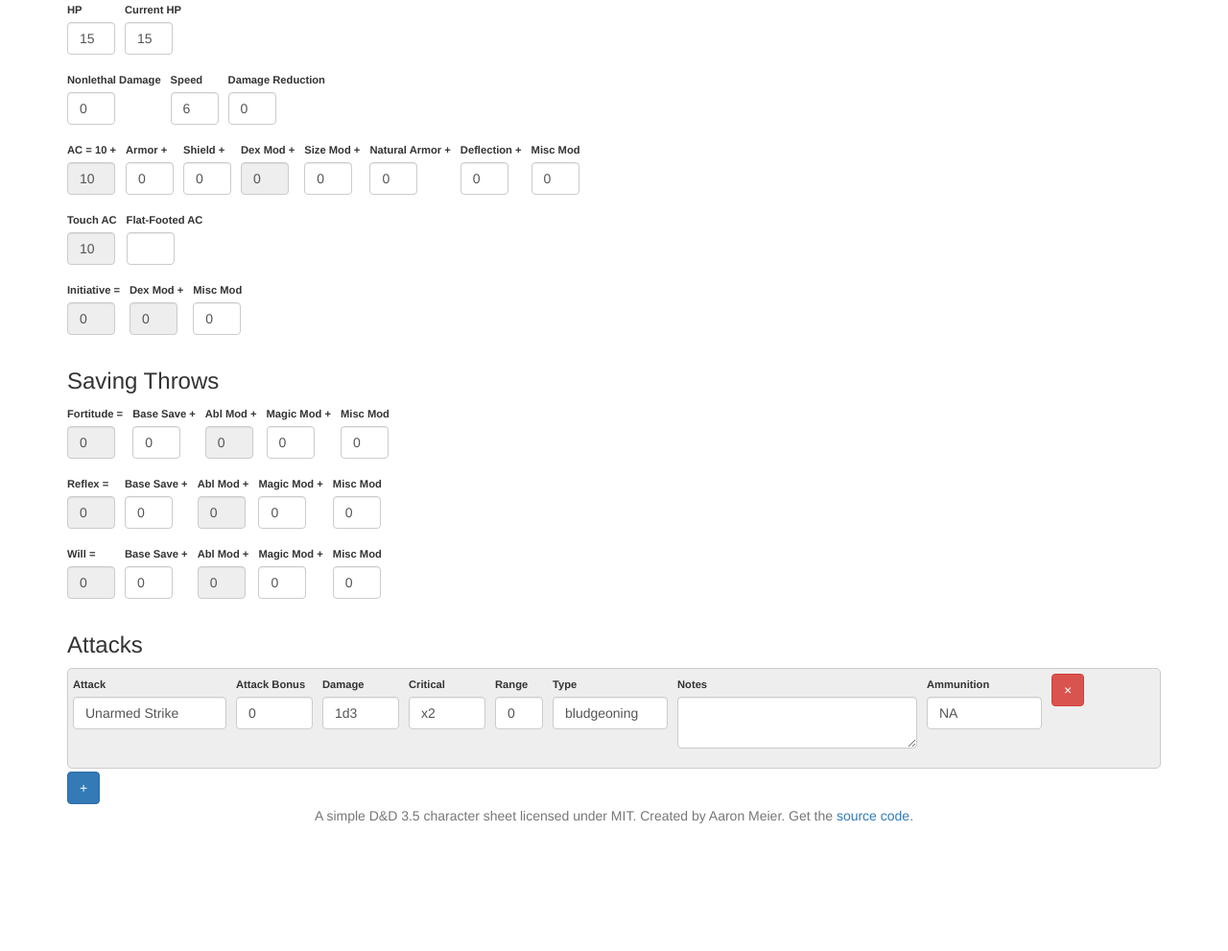
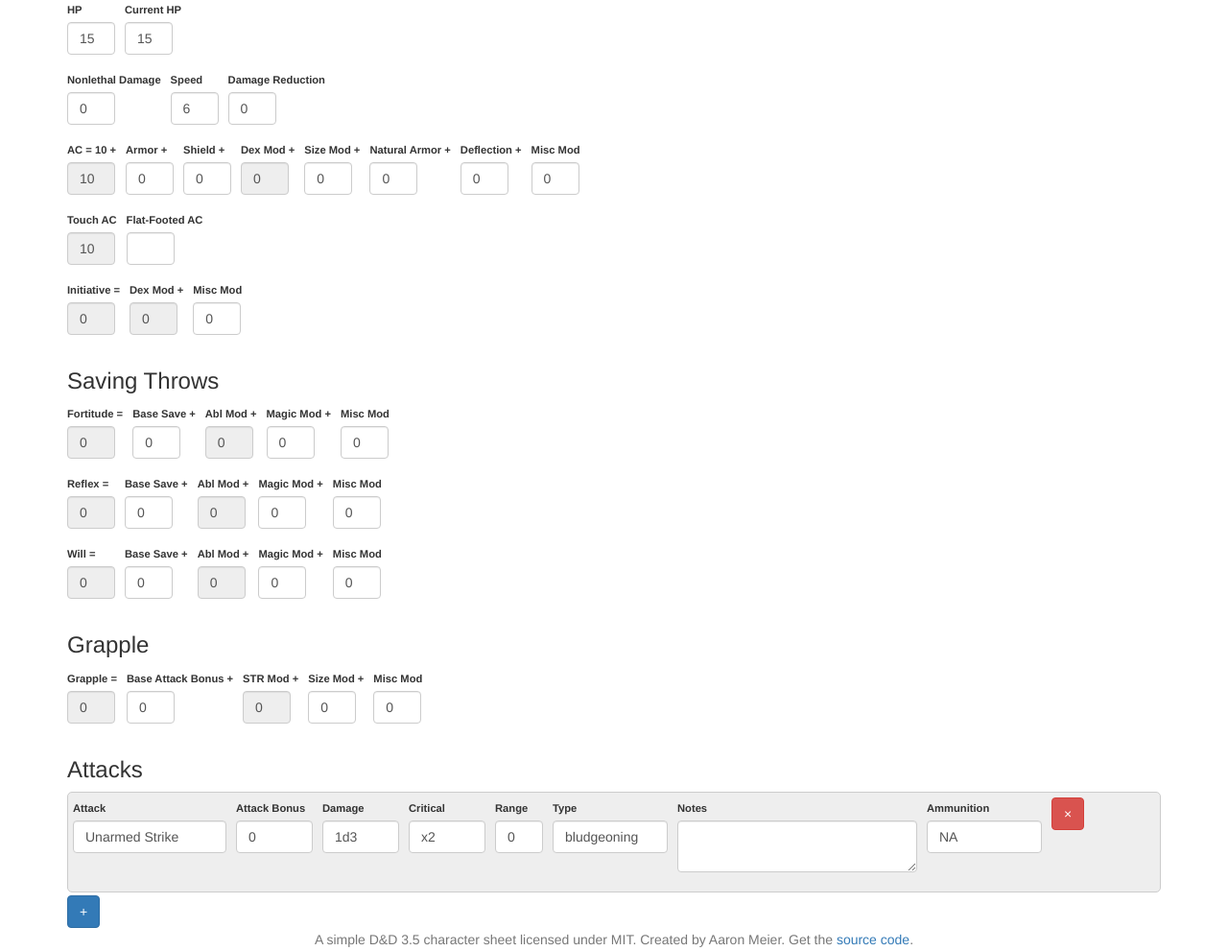
Before and after one commit to nullism/dungeonsheet, a Flask app: template templates/index-3.5.html in a window 1280 px wide, after a click on "Combat". Shown: the part 132-1123 px from the top of the page at 96% size. Before the commit the page ends 990 px from the top, so only its background shows below. Run offline with Flask 2, Linux system fonts and the light colour scheme; the template is opened without the code that fills it: most values are stand-ins (such as "Sample title", 1, 10 or a date in 2020); some libraries are stand-ins or nearby versions.

Commit message:
Implemented grapple on Combat tab

```diff
--- a/main.py
+++ b/main.py
@@ -89,6 +89,7 @@ def get_defaults():
         "level":1,
         "speed":6,
         "exp":0,
+        "base_attack_bonus":0,
         "size":"Medium",
         "gender":"Male",
         "eyes":"",
@@ -110,6 +111,12 @@ def get_defaults():
         "misc_ac_mod": 0,
         "nonlethal_damage": 0,
         "damage_reduction": 0,
+
+        # Grapple
+        "grapple": {
+            "size_mod":0,
+            "misc_mod":0,
+        },
 
         # Saving throws
         "base_fort_save": 0,
--- a/static/app.js
+++ b/static/app.js
@@ -125,13 +125,17 @@ DNDApp.controller('StatsController', function($scope, $http) {
     }
 
 
+    $scope.getGrappleMod = function() {
+        if(!$scope.stats) { return 0; }
+        return parseInt($scope.stats.base_attack_bonus)
+            + parseInt($scope.stats.grapple.size_mod)
+            + $scope.getAbilityMod($scope.stats.abilities[0].value)
+            + parseInt($scope.stats.grapple.misc_mod);
+    }
+
     $scope.getAbilityMod = function(stat) {
         var statmod = stat - 10;
-        if(statmod > 0) {
-            return Math.floor(statmod / 2);
-        }
-
-        return Math.ceil(statmod / 2);
+        return Math.floor(statmod / 2);
     };
 
     $scope.getFortitude = function() {
@@ -208,7 +212,7 @@ DNDApp.controller('StatsController', function($scope, $http) {
         var totalWeight = 0;
         for(var i=0; i<$scope.stats.items.length; i++) {
             var item = $scope.stats.items[i];
-            totalWeight += parseInt(item.weight) * parseInt(item.quantity);
+            totalWeight += parseFloat(item.weight) * parseInt(item.quantity);
         }
         return totalWeight;
     }
--- a/templates/index-3.5.html
+++ b/templates/index-3.5.html
@@ -452,6 +452,30 @@ $(document).ready(function() {
 
   </form>
 
+  <h3>Grapple</h3>
+  <form role="form">
+    <div class="form-group">
+        <label>Grapple =</label>
+        <input type="text" value="{{ getGrappleMod() }}" class="form-control input-int" readonly>
+    </div>
+    <div class="form-group">
+        <label>Base Attack Bonus + </label>
+        <input type="text" value="{{ stats.base_attack_bonus }}" class="form-control input-int" ng-model="stats.base_attack_bonus" maxlength="3">
+    </div>
+    <div class="form-group">
+        <label>STR Mod + </label>
+        <input type="text" value="{{ getAbilityMod(stats.abilities[0].value) }}" class="form-control input-int" readonly>
+    </div>
+    <div class="form-group">
+        <label>Size Mod + </label>
+        <input type="text" value="{{ stats.grapple.size_mod }}" ng-model="stats.grapple.size_mod" class="form-control input-int" maxlength="3">
+    </div>
+    <div class="form-group">
+        <label>Misc Mod</label>
+        <input type="text" value="{{ stats.grapple.misc_mod }}" ng-model="stats.grapple.misc_mod" class="form-control input-int" maxlength="3">
+    </div>
+    <div style="clear: both;"></div>
+  </form>
 
   <h3>Attacks</h3>
   <form role="form">
@@ -623,7 +647,7 @@ $(document).ready(function() {
     </div>
     <div class="form-group">
         <label>Total Item Weight</label>
-        <input type="text" value="{{getItemWeightTotal()}}" class="form-control input-int" maxlength="3" readonly>
+        <input type="text" value="{{getItemWeightTotal()}}" class="form-control input-int-md" maxlength="6" readonly>
     </div>
     <div style="clear: both;"></div>
   </form>
```
